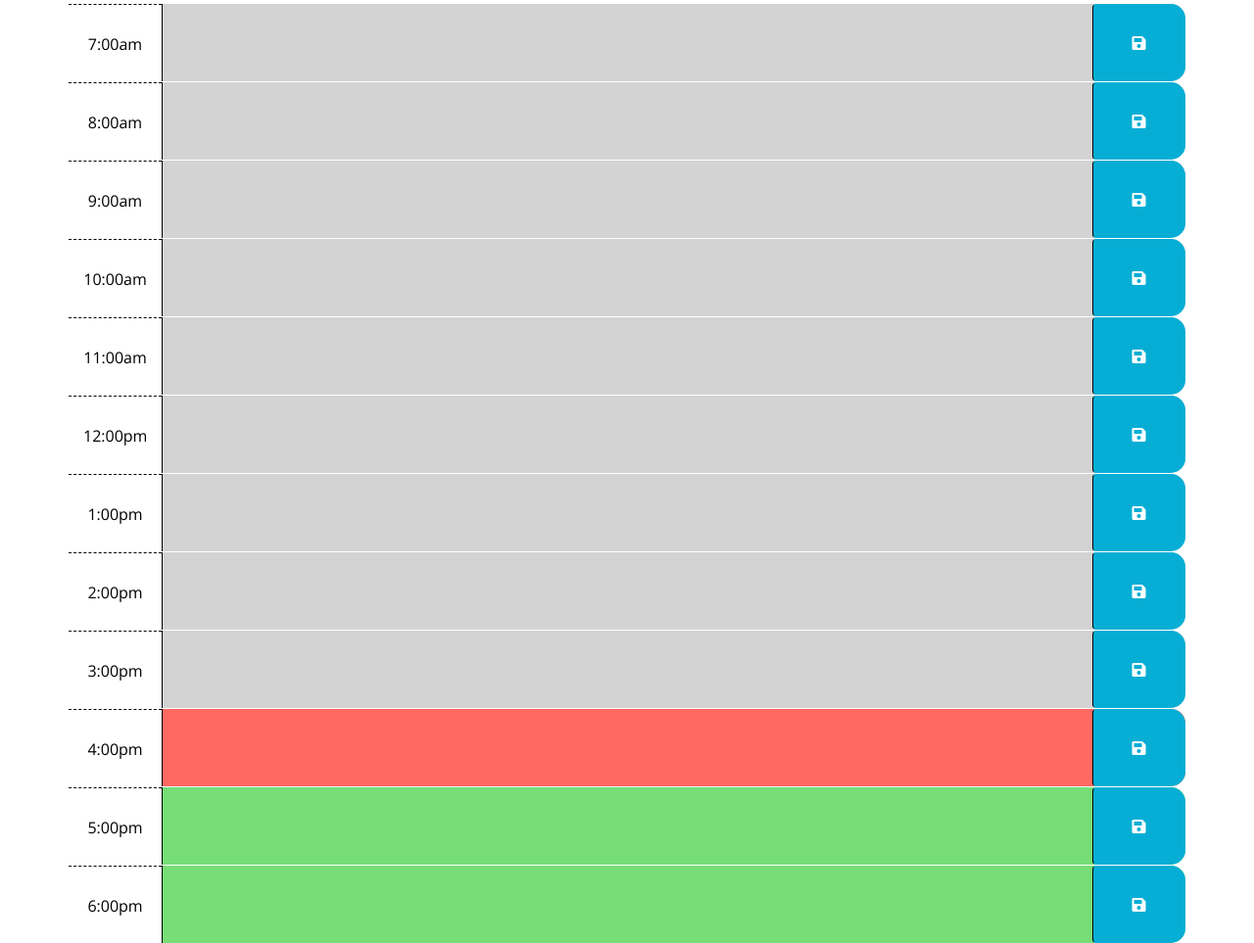
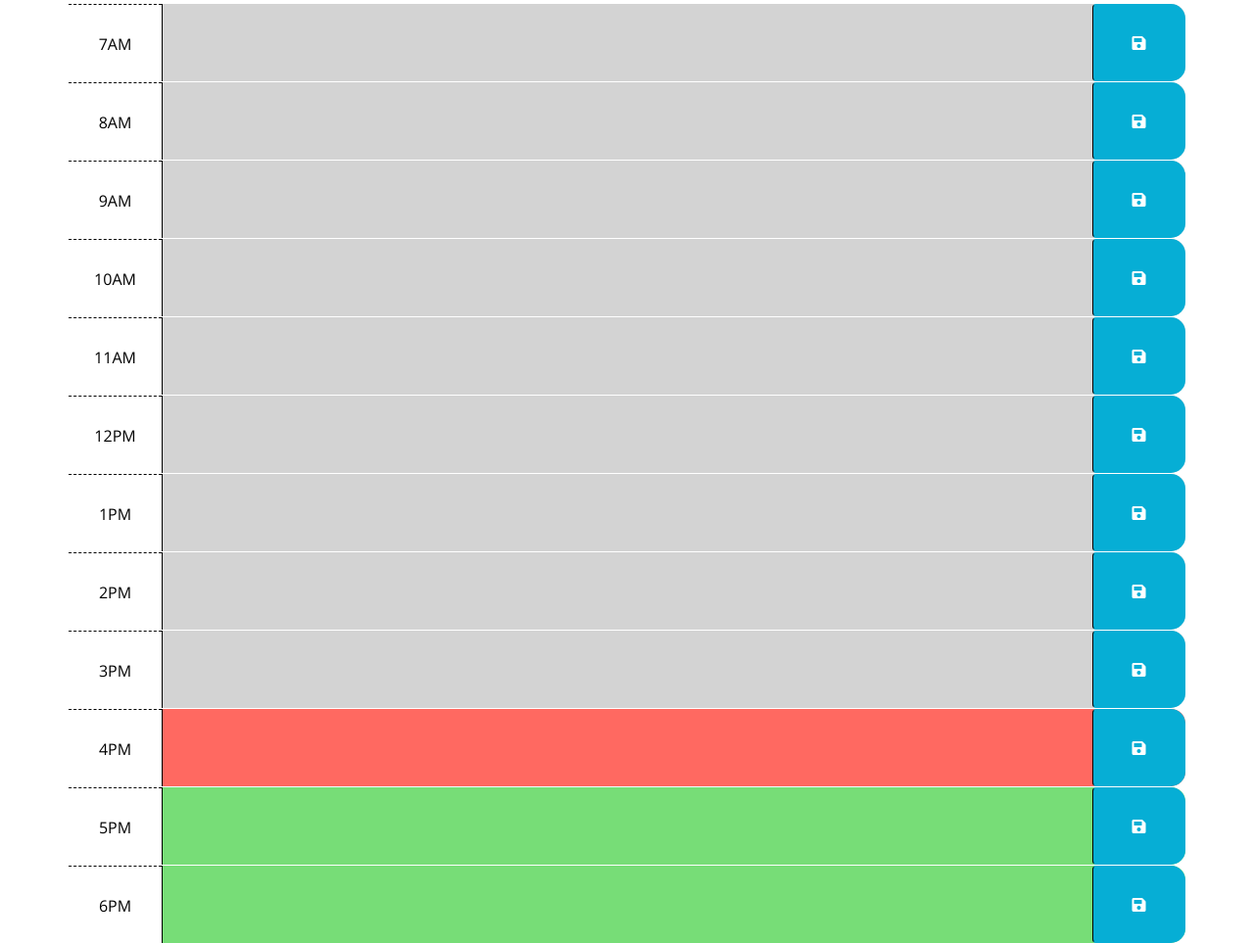
Before and after one commit to grave019/work-day-scheduler, a plain HTML site: page index.html in a window 1280 px wide. Shown: the part 333-1296 px from the top of the page at 98% size. Drawn offline with nearby package versions, Linux system fonts and the light colour scheme.

Commit message:
Change time format display on html to reflect the png. 1:00pm became 1PM and ect

```diff
--- a/index.html
+++ b/index.html
@@ -33,7 +33,7 @@
       <!--timeblock for 7AM-->
       <div id="hour7" class="row time-block">
         <div class="col-md-1 hour">
-            7:00am
+            7AM
         </div>
         <textarea class="col-md-10 description">
         </textarea>
@@ -42,7 +42,7 @@
       <!--Time block for 8AM-->
       <div id="hour8" class="row time-block">
         <div class="col-md-1 hour">
-            8:00am
+            8AM
         </div>
         <textarea class="col-md-10 description">
         </textarea>
@@ -51,7 +51,7 @@
       <!--Time Block for 9AM-->
       <div id="hour9" class="row time-block">
         <div class="col-md-1 hour">
-            9:00am
+            9AM
         </div>
         <textarea class="col-md-10 description">
         </textarea>
@@ -60,7 +60,7 @@
     <!--Time Block for 10AM-->
     <div id="hour10" class="row time-block">
       <div class="col-md-1 hour">
-          10:00am
+          10AM
       </div>
       <textarea class="col-md-10 description">
       </textarea>
@@ -69,7 +69,7 @@
     <!--Time Block for 11AM-->
     <div id="hour11" class="row time-block">
       <div class="col-md-1 hour">
-        11:00am
+        11AM
       </div>
       <textarea class="col-md-10 description">
       </textarea>
@@ -78,7 +78,7 @@
     <!--Time Block for 12PM-->
     <div id="hour12" class="row time-block">
       <div class="col-md-1 hour">
-          12:00pm
+          12PM
       </div>
       <textarea class="col-md-10 description">
       </textarea>
@@ -87,7 +87,7 @@
     <!--Time Block for 1PM-->
     <div id="hour13" class="row time-block">
       <div class="col-md-1 hour">
-          1:00pm
+          1PM
       </div>
       <textarea class="col-md-10 description">
       </textarea>
@@ -96,7 +96,7 @@
     <!--Time Block for 2PM-->
     <div id="hour14" class="row time-block">
       <div class="col-md-1 hour">
-          2:00pm
+          2PM
       </div>
       <textarea class="col-md-10 description">
       </textarea>
@@ -105,7 +105,7 @@
   <!--Time Block for 3PM-->
   <div id="hour15" class="row time-block">
     <div class="col-md-1 hour">
-        3:00pm
+        3PM
     </div>
     <textarea class="col-md-10 description">
     </textarea>
@@ -114,7 +114,7 @@
   <!--Time Block for 4PM-->
   <div id="hour16" class="row time-block">
     <div class="col-md-1 hour">
-        4:00pm
+        4PM
     </div>
     <textarea class="col-md-10 description">
     </textarea>
@@ -123,7 +123,7 @@
   <!--Time Block for 5PM-->
   <div id="hour17" class="row time-block">
     <div class="col-md-1 hour">
-        5:00pm
+        5PM
     </div>
     <textarea class="col-md-10 description">
     </textarea>
@@ -132,7 +132,7 @@
   <!--Time Block for 6PM-->
   <div id="hour18" class="row time-block">
     <div class="col-md-1 hour">
-        6:00pm
+        6PM
     </div>
     <textarea class="col-md-10 description">
     </textarea>
```
